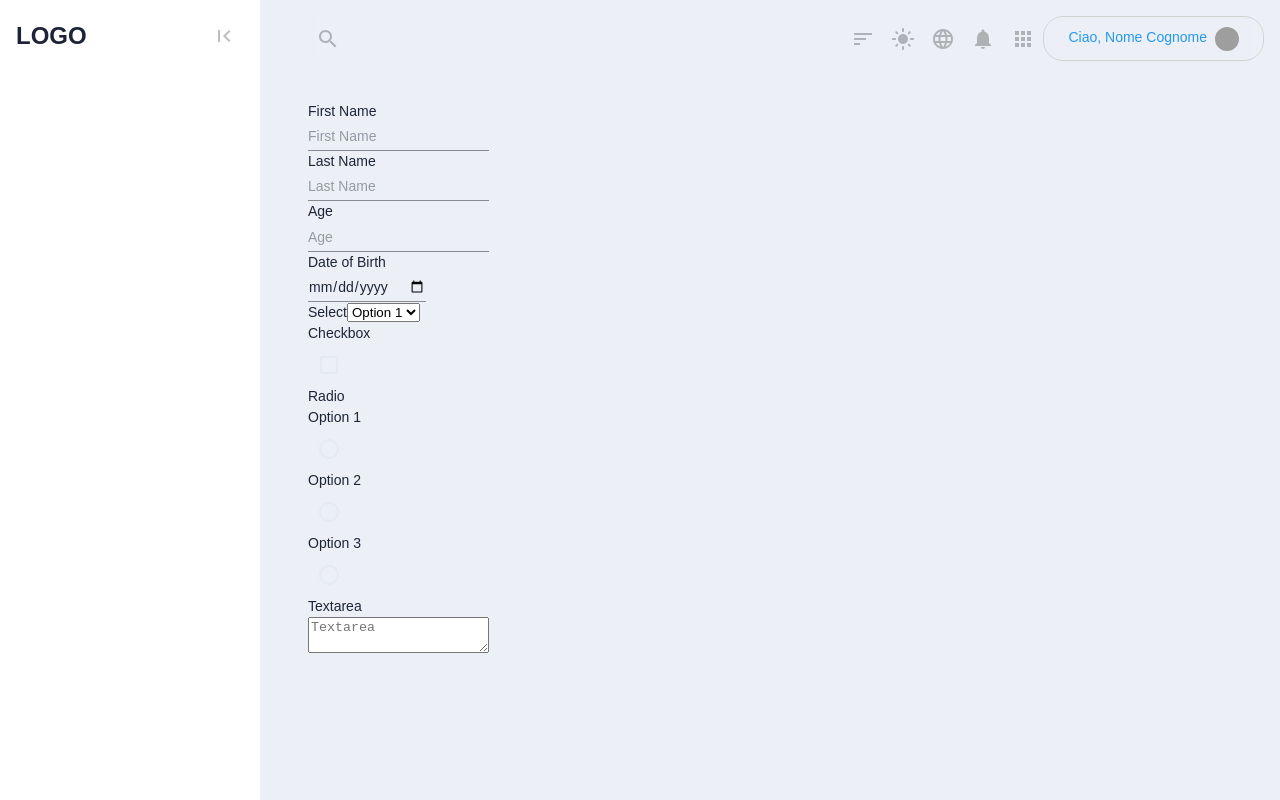
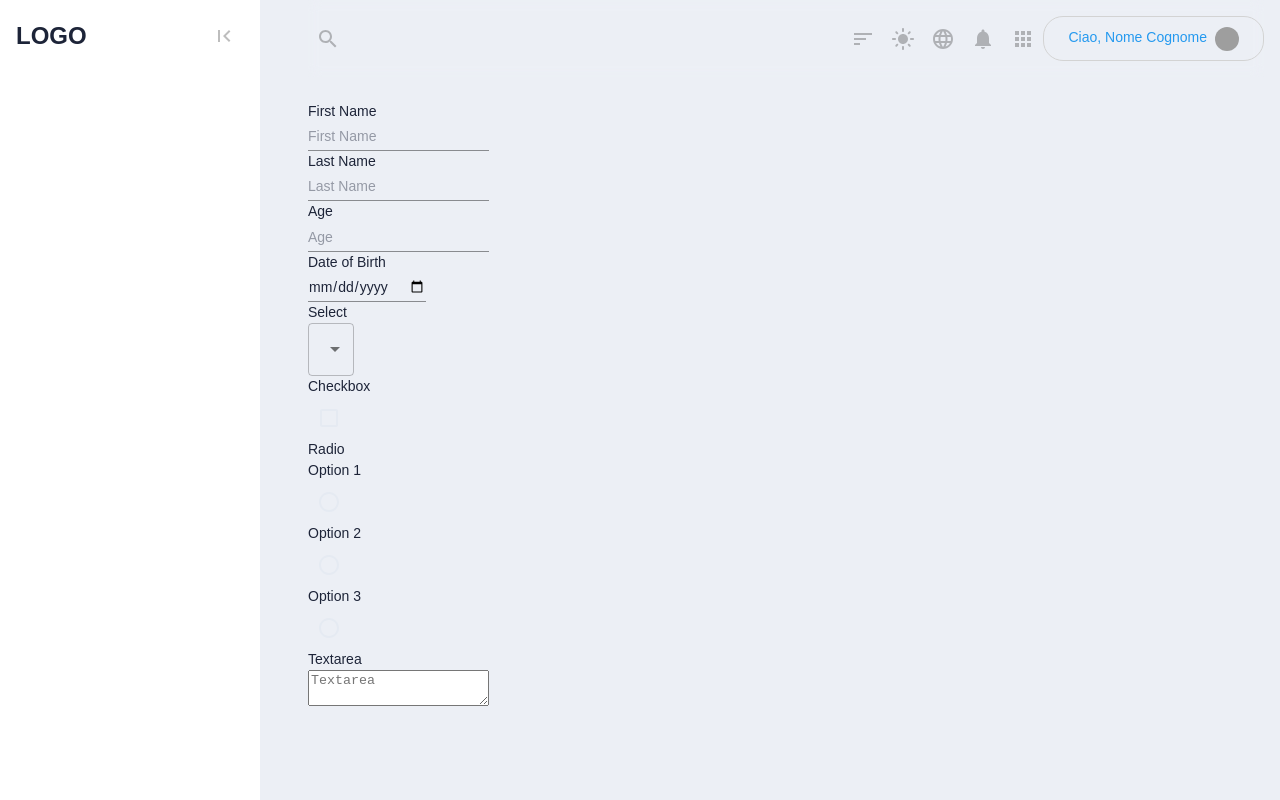
Before and after one commit to alantheandroid/stackhouse-dashboard, a React (Create React App) app: page /form-builder in a window 1280 px wide. Built offline with nearby package versions, Linux system fonts and the light colour scheme; grey boxes are pictures that could not be loaded.

Commit message:
📦 NEW: add new Select component [NEEDS FIX]

```diff
--- a/src/components/FormComponents/FormSelect/index.tsx
+++ b/src/components/FormComponents/FormSelect/index.tsx
@@ -1,30 +1,34 @@
 import React from 'react';
-import { OptionsType } from '../../FormFactory/formModel';
 import { FormElementProps } from '../formElementsProps';
 import { useDispatch, useSelector } from 'react-redux';
 import { makeSelectElementValueByElementId } from '../../../features/formBuilder/selector';
 import { formBuilderActions } from '../../../features/formBuilder/slice';
+import { Box } from '@mui/material';
+import Text from '../../Text';
+import Select from '../../Select';
 
 export const FormSelect = ({
   label,
   disabled,
   isDisabled,
   options,
-  elementId
+  elementId,
 }: FormElementProps) => {
   const dispatch = useDispatch();
   const value: string | undefined = useSelector(
     makeSelectElementValueByElementId(elementId)
-  )
+  );
 
   const handleChange = (value: string) => {
     dispatch(formBuilderActions.updateElementValue({ elementId, value }));
   };
   const handleDisabled = disabled ?? isDisabled;
   return (
-    <div>
-      <label>{label}</label>
-      <select
+    <Box flexDirection="column" gap="4px" alignItems="center">
+      <Box justifyContent="flex-start">
+        <Text>{label}</Text>
+      </Box>
+      {/* <select
         value={value}
         disabled={handleDisabled}
         onChange={(e) => handleChange(e.target.value)}
@@ -34,7 +38,13 @@ export const FormSelect = ({
             {option.label}
           </option>
         ))}
-      </select>
-    </div>
+      </select> */}
+      <Select
+        value={value}
+        disabled={handleDisabled}
+        onChange={handleChange}
+        options={options}
+      />
+    </Box>
   );
 };
--- a/src/components/FormFactory/formModel.ts
+++ b/src/components/FormFactory/formModel.ts
@@ -1,6 +1,4 @@
 export type FormElementType = {
-  type: 'input' | 'select' | 'checkbox' | 'radio' | 'textarea';
-  inputType?: 'text' | 'number' | 'date';
   type: 'input' | 'select' | 'checkbox' | 'radio' | 'textarea';
   inputType?: 'text' | 'number' | 'date';
   id: string;
--- a/src/components/Select/index.tsx
+++ b/src/components/Select/index.tsx
@@ -1,33 +1,40 @@
-import React, { useState } from 'react';
-import Autocomplete, {
-  AutocompleteProps,
-} from '@mui/material/Autocomplete/Autocomplete';
-import { TextField } from '@mui/material';
+import React, { ReactNode, useState } from 'react';
+import MuiSelect, {
+  SelectChangeEvent,
+  SelectProps,
+} from '@mui/material/Select/Select';
+import { InputLabel, MenuItem } from '@mui/material';
+import { OptionsType } from '../FormFactory/formModel';
+import FormControl from '@mui/material/FormControl/FormControl';
 
-type Props = {} & Pick<
-  AutocompleteProps<any, false, false, false>,
-  | 'className'
-  | 'value'
-  | 'onChange'
-  | 'getOptionLabel'
-  | 'options'
-  | 'fullWidth'
-  | 'multiple'
+type Props = {
+  options: OptionsType[];
+  label: string;
+  // onChange: (value: string | number | boolean) => void;
+} & Pick<
+  SelectProps,
+  'className' | 'value' | 'fullWidth' | 'multiple' | 'onChange'
 >;
 
-function Select({ options, value, onChange, getOptionLabel, ...props }: Props) {
-  const [selectValue, setSelectValue] = useState<string | null>(null);
-
+function Select({ value, options, label, onChange, ...props }: Props) {
   return (
-    <Autocomplete
-      options={options}
-      value={selectValue}
-      onChange={(event: any, newValue: string | null) =>
-        setSelectValue(newValue)
-      }
-      renderInput={(params) => <TextField {...params} />}
-      {...props}
-    />
+    <FormControl>
+      {label ?? <InputLabel id={label}>{label}</InputLabel>}
+      <MuiSelect
+        labelId={label}
+        value={value as string}
+        onChange={(event: SelectChangeEvent) =>
+          onChange(event.target.value as string)
+        }
+        {...props}
+      >
+        {options?.map(({ label, value }, index) => (
+          <MenuItem key={label} value={value}>
+            {label}
+          </MenuItem>
+        ))}
+      </MuiSelect>
+    </FormControl>
   );
 }
 
```
Also changed, not shown: src/components/Autocomplete/index.tsx (added, +40 -0 lines), src/components/FormComponents/FormRadio/index.tsx (+4 -9 lines).
